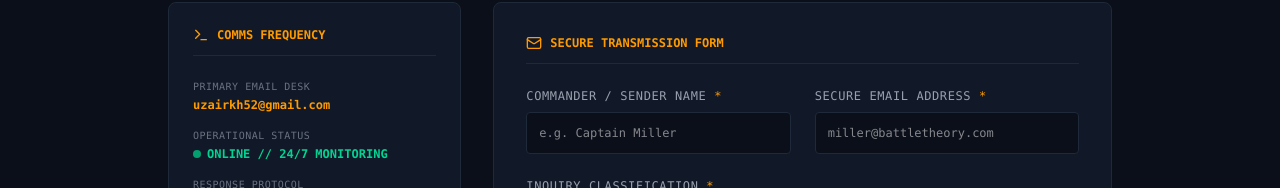
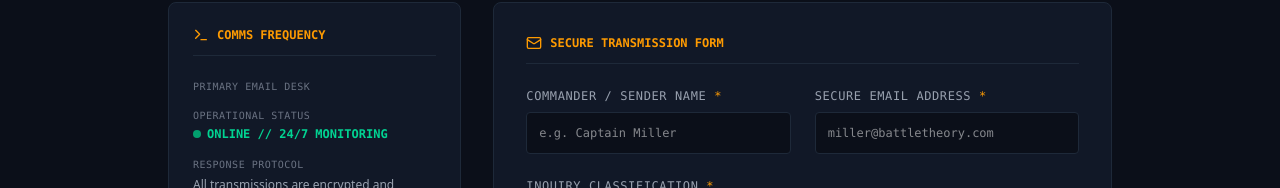
Before and after one commit to uzairkh52/battletheory-frontend, a Next.js app: page /contact in a window 1280 px wide. Shown: the part 425-613 px from the top of the page. Built offline with nearby package versions, Linux system fonts and the light colour scheme; no server answers.

Commit message:
fix isue sitemap updat v6

```diff
--- a/src/app/contact/page.tsx
+++ b/src/app/contact/page.tsx
@@ -81,9 +81,9 @@ export default function ContactPage() {
             <div className="space-y-4 text-xs">
               <div className="space-y-1">
                 <span className="text-gray-500 uppercase tracking-wider text-[10px] block">Primary Email Desk</span>
-                <a href="mailto:uzairkh52@gmail.com" className="text-amber-500 hover:text-amber-400 font-bold break-all">
+                {/* <a href="mailto:uzairkh52@gmail.com" className="text-amber-500 hover:text-amber-400 font-bold break-all">
                   uzairkh52@gmail.com
-                </a>
+                </a> */}
               </div>
 
               <div className="space-y-1">
```
